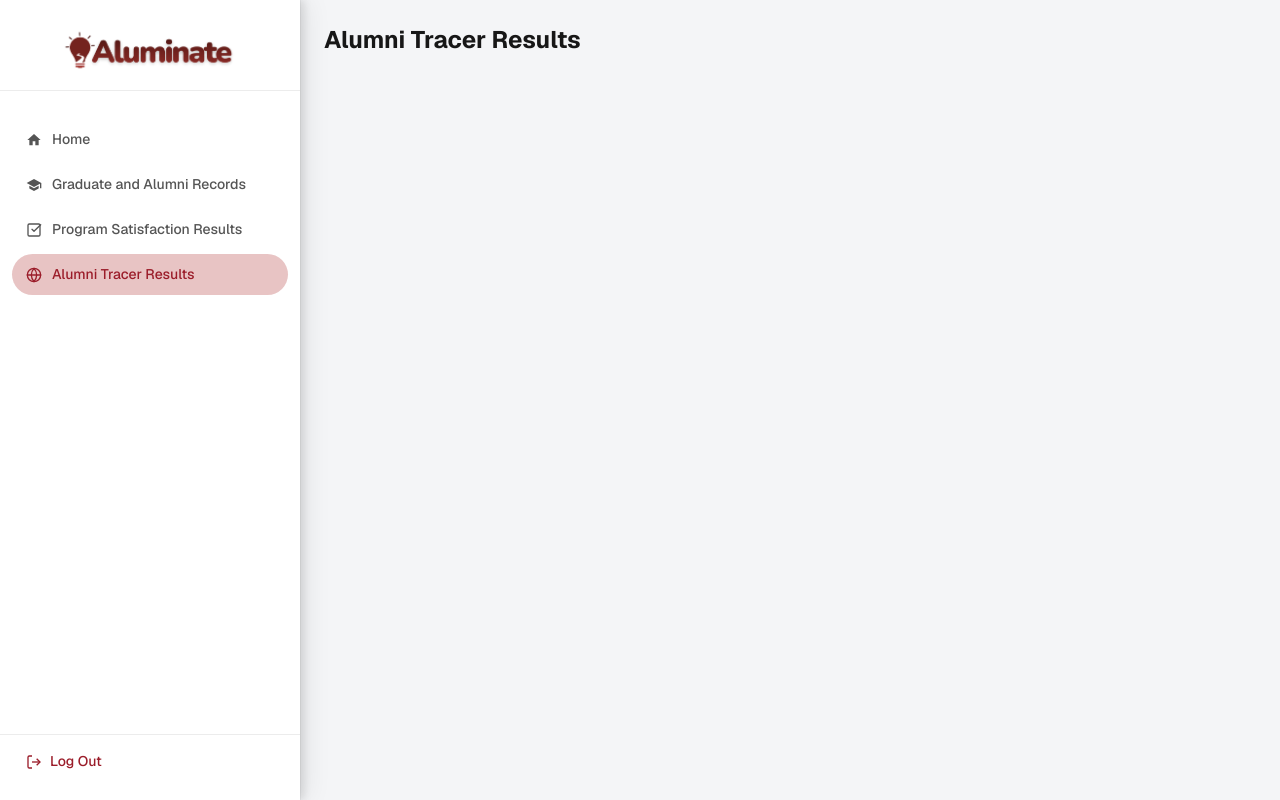
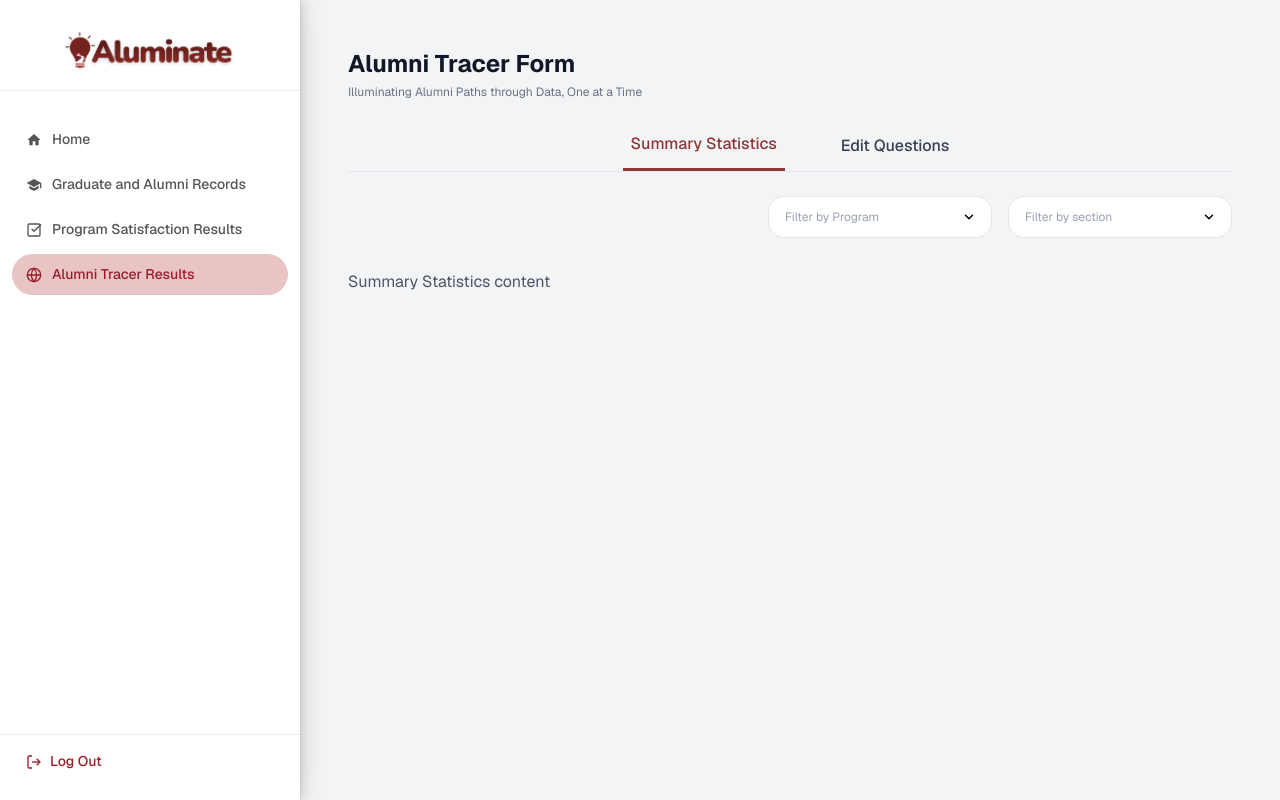
Before and after one commit to ldlambayao/cmsc127-aluminate, a Next.js app in the folder aluminate/: page /admin/alumniTracerResults in a window 1280 px wide. Built offline with nearby package versions, Linux system fonts and the light colour scheme; no server answers.

Commit message:
feat: initial frontend setup of alumni tracer form

```diff
--- a/aluminate/app/admin/alumniTracerResults/page.tsx
+++ b/aluminate/app/admin/alumniTracerResults/page.tsx
@@ -1,9 +1,89 @@
+"use client";
+
+import { useState } from "react";
+import { ChevronDown } from "lucide-react";
+
 export const dynamic = "force-dynamic";
 
 export default function AlumniTracerResults() {
+  const [activeTab, setActiveTab] = useState<"summary" | "edit">("summary");
+
   return (
-    <div className="p-6">
-      <h1 className="text-2xl font-bold">Alumni Tracer Results</h1>
+    <div className="bg-gray-100 min-h-screen p-4">
+      <div className=" p-8 max-w-7xl mx-auto">
+        {/* Header Section */}
+        <div className="mb-8">
+          <h1 className="text-2xl font-bold text-gray-900">Alumni Tracer Form</h1>
+          <p className="text-gray-500 text-xs mt-1">
+            Illuminating Alumni Paths through Data, One at a Time
+          </p>
+        </div>
+
+        {/* Tabs and Filters Section */}
+        {/* Tabs */}
+        <div className="flex gap-12 justify-center border-b border-gray-200">
+          <button
+            onClick={() => setActiveTab("summary")}
+            className={`pb-3 px-2 font-medium text-md transition-colors ${activeTab === "summary"
+              ? "border-b-3"
+              : "text-gray-700 hover:text-gray-900"
+              }`}
+            style={activeTab === "summary" ? { color: "#8E3737", borderColor: "#8E3737" } : {}}
+          >
+            Summary Statistics
+          </button>
+          <button
+            onClick={() => setActiveTab("edit")}
+            className={`pb-3 px-2 font-medium text-md transition-colors ${activeTab === "edit"
+              ? "border-b-2"
+              : "text-gray-700 hover:text-gray-900"
+              }`}
+            style={activeTab === "edit" ? { color: "#8E3737", borderColor: "#8E3737" } : {}}
+          >
+            Edit Questions
+          </button>
+        </div>
+
+        {/* Filters */}
+        <div className="flex gap-4 mt-6 justify-end">
+          <div className="relative">
+            <select className="appearance-none w-56 px-4 py-3 border border-gray-200 rounded-2xl text-gray-400 bg-white text-xs">
+              <option>Filter by Program</option>
+            </select>
+            <ChevronDown
+              className="absolute right-4 top-1/2 -translate-y-1/2 pointer-events-none text-black"
+              size={14}
+              strokeWidth={2.5}
+            />
+          </div>
+          <div className="relative">
+            <select className="appearance-none w-56 px-4 py-3 border border-gray-200 rounded-2xl text-gray-400 bg-white text-xs">
+              <option>Filter by section</option>
+            </select>
+            <ChevronDown
+              className="absolute right-4 top-1/2 -translate-y-1/2 pointer-events-none text-black"
+              size={14}
+              strokeWidth={2.5}
+            />
+          </div>
+        </div>
+
+        {/* Content Section */}
+        <div className="mt-8">
+          {activeTab === "summary" && (
+            <div>
+              {/* Summary Statistics content will go here */}
+              <p className="text-gray-600">Summary Statistics content</p>
+            </div>
+          )}
+          {activeTab === "edit" && (
+            <div>
+              {/* Edit Questions content will go here */}
+              <p className="text-gray-600">Edit Questions content</p>
+            </div>
+          )}
+        </div>
+      </div>
     </div>
   );
 }
--- a/aluminate/package.json
+++ b/aluminate/package.json
@@ -12,6 +12,7 @@
     "@supabase/ssr": "^0.10.2",
     "@supabase/supabase-js": "^2.105.1",
     "@tailwindcss/vite": "^4.2.4",
+    "lucide-react": "^1.16.0",
     "next": "16.2.3",
     "react": "19.2.4",
     "react-dom": "19.2.4",
```
Also changed, not shown: 1 other file (tests, documents, lock files or other folders).
